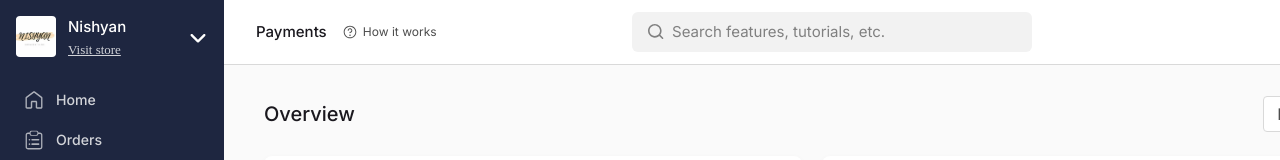
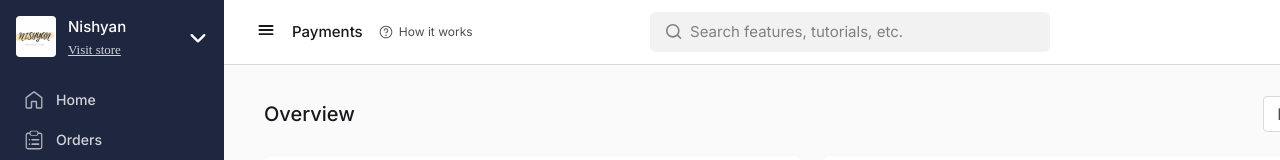
Before and after one commit to codepley/dukaan-dashboard, a React (Vite) app: page / in a window 1280 px wide. Shown: the top 160 px of the page. Built offline with nearby package versions, Linux system fonts and the light colour scheme; a web font is replaced by a local one.

Commit message:
responsive

```diff
--- a/src/components/Navbar.jsx
+++ b/src/components/Navbar.jsx
@@ -1,10 +1,10 @@
 /* eslint-disable react/prop-types */
-import { IoMenu } from "react-icons/io5";
+import { IoChevronDown, IoMenu } from "react-icons/io5";
 const Navbar = ({handleSidebar}) => {
   return (
-    <div className="absolute top-[0rem] left-0 w-full md:left-[14rem] bg-black-100 box-border md:w-[76rem] flex flex-row items-center justify-start py-[0.75rem] px-[2rem] gap-[1rem] border-b-[1px] border-solid border-black-85 font-body-1-medium">
-      <div onClick={handleSidebar} className='md:hidden cursor-pointer'> <IoMenu/> </div>
-      <div className="flex-1 flex flex-col sm:flex-row items-center justify-start sm:gap-[1rem]">
+    <div className="absolute top-[0rem] left-0 w-full md:left-[14rem] bg-black-100 box-border md:w-[76rem] flex md:flex-row items-center justify-start py-[0.75rem] px-[2rem] gap-[1rem] border-b-[1px] border-solid border-black-85 font-body-1-medium">
+      <div onClick={handleSidebar} className="curson-pointer"><IoMenu/></div>
+      <div className="flex-1 flex flex-col md:flex-row items-start md:items-center justify-start md:gap-[1rem]">
         <div className="overflow-hidden flex flex-row items-center justify-start">
           <div className="relative leading-[1.75rem] font-medium text-[0.7rem] md:text-[0.9375rem]">Payments</div>
         </div>
@@ -18,7 +18,7 @@ const Navbar = ({handleSidebar}) => {
         </div>
       </div>
 
-      <div className="self-stretch rounded-md bg-black-95 w-[10rem] sm:w-[25rem] flex flex-row items-center justify-start py-[0.56rem] px-[1rem] box-border gap-[0.5rem] text-[0.94rem] text-black-50">
+      <div className="self-stretch rounded-md bg-black-95 w-[6rem] sm:w-[25rem] flex flex-row items-center justify-start py-[0.56rem] px-[1rem] box-border gap-[0.5rem] text-[0.94rem] text-black-50">
         <img
           className="relative w-[1rem] h-[1rem] overflow-hidden shrink-0 object-cover"
           alt=""
@@ -29,7 +29,9 @@ const Navbar = ({handleSidebar}) => {
         </div>
       </div>
 
-      <div className="flex-1 flex flex-row items-start justify-end">
+      <div className="md:hidden"><IoChevronDown/></div>
+
+      <div className="flex-1 hidden md:flex flex-row items-start justify-end">
         <div className="flex flex-row items-start justify-start gap-[0.75rem]">
           <div className="relative w-[2.5rem] h-[2.5rem] overflow-hidden shrink-0 object-cover bg-black-90 rounded-full flex justify-center items-center">
           <img
```
